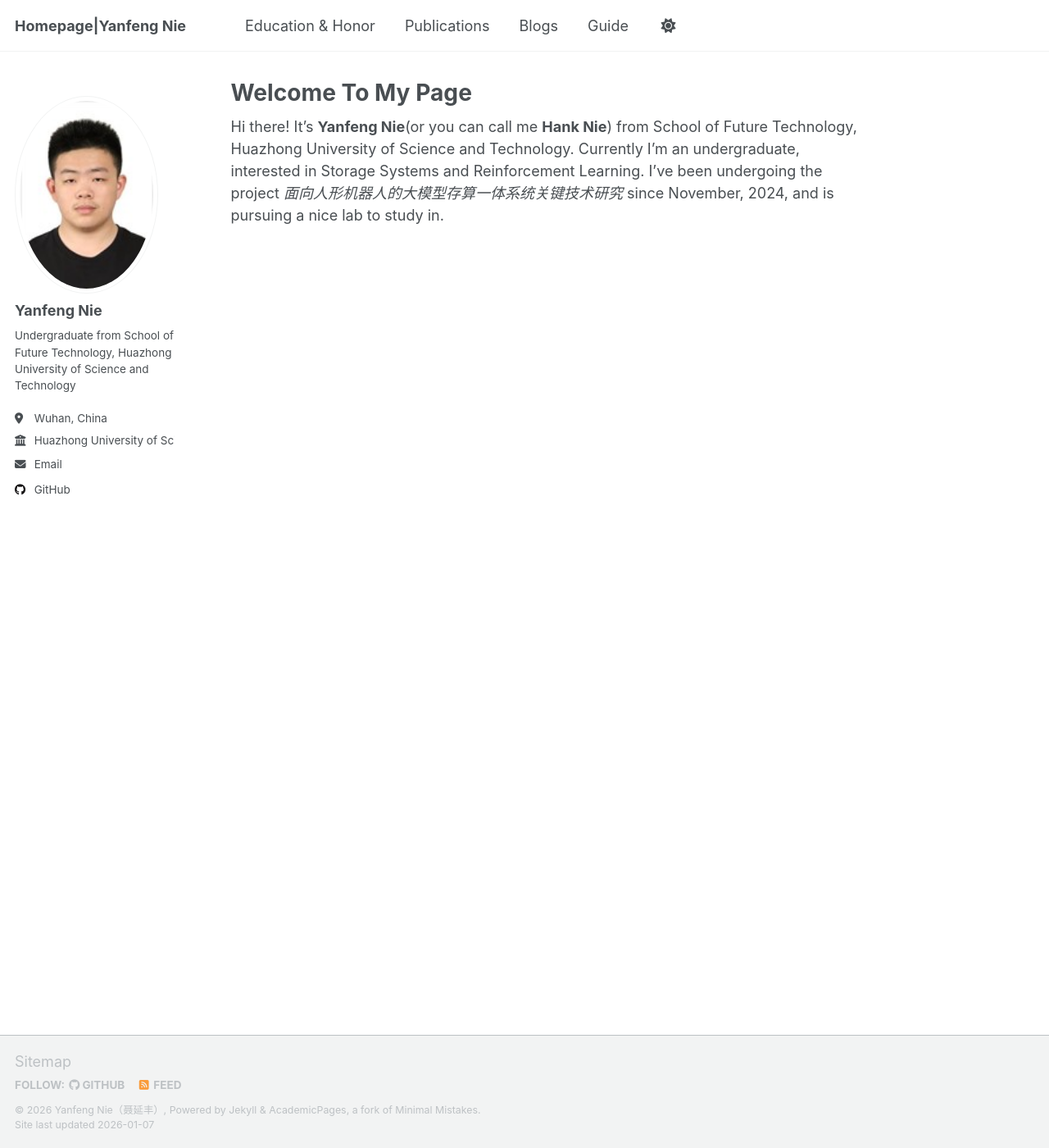
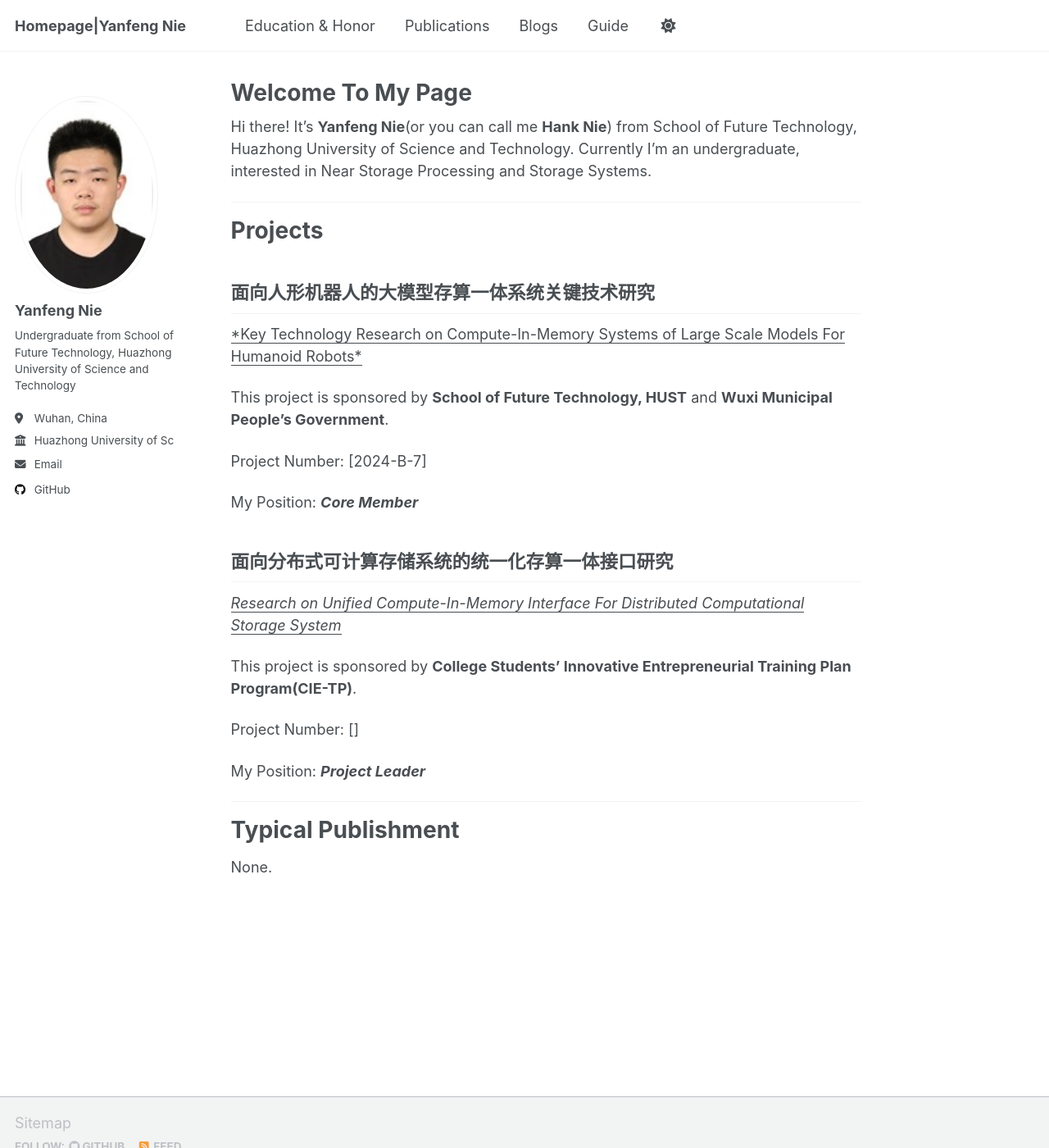
Before and after one commit to yanfeng-nie/yanfeng-nie.github.io, a Jekyll site: the page built from _pages/about.md, in a window 1280 px wide and 1400 px high. Shown: the whole window at 82% size. Built offline with Jekyll 4.4.1, drawn with Linux system fonts in a browser that asks for light colours; a script that is not in the unit is left out.

Commit message:
New Updates

```diff
--- a/_pages/about.md
+++ b/_pages/about.md
@@ -7,4 +7,34 @@ redirect_from:
   - /about.html
 ---
 
-Hi there! It's **Yanfeng Nie**(or you can call me **Hank Nie**) from School of Future Technology, Huazhong University of Science and Technology. Currently I'm an undergraduate, interested in Storage Systems and Reinforcement Learning. I've been undergoing the project *面向人形机器人的大模型存算一体系统关键技术研究* since November, 2024, and is pursuing a nice lab to study in.
+Hi there! It's **Yanfeng Nie**(or you can call me **Hank Nie**) from School of Future Technology, Huazhong University of Science and Technology. Currently I'm an undergraduate, interested in Near Storage Processing and Storage Systems.
+
+---
+
+# Projects
+
+## 面向人形机器人的大模型存算一体系统关键技术研究
+
+<u>*Key Technology Research on Compute-In-Memory Systems of Large Scale Models For Humanoid Robots*</u>
+
+This project is sponsored by **School of Future Technology, HUST** and **Wuxi Municipal People's Government**.
+
+Project Number: [2024-B-7]
+
+My Position: ***Core Member***
+
+## 面向分布式可计算存储系统的统一化存算一体接口研究
+
+*<u>Research on Unified Compute-In-Memory Interface For Distributed Computational Storage System</u>*
+
+This project is sponsored by **College Students' Innovative Entrepreneurial Training Plan Program(CIE-TP)**.
+
+Project Number: []
+
+My Position: ***Project Leader***
+
+---
+
+# Typical Publishment
+
+None.
```
